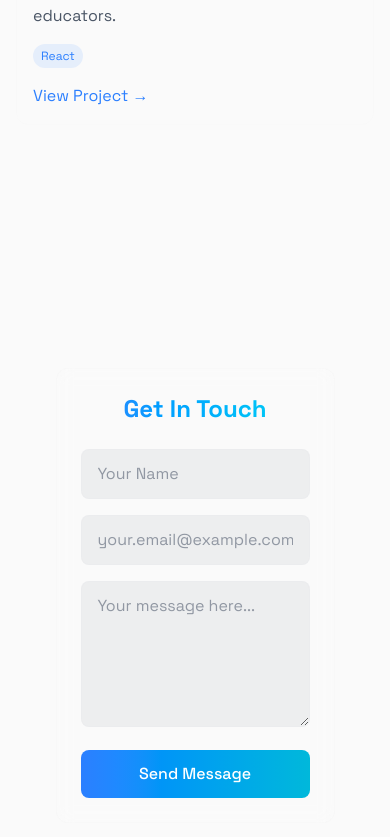
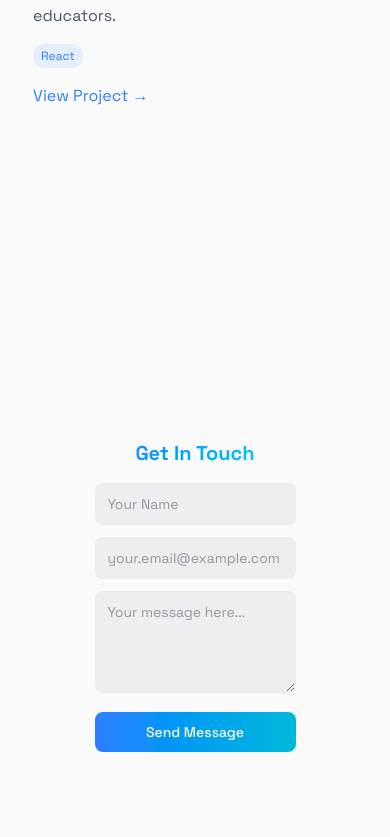
Before and after one commit to Emmanuel-x123/Emmanuel-portfolio, a React (Vite) app: page / in a window 390 px wide. Shown: the part 3433-4270 px from the top of the page. Built offline with nearby package versions, Linux system fonts and the light colour scheme.

Commit message:
made cganges to contact section

```diff
--- a/src/components/section/Contact.jsx
+++ b/src/components/section/Contact.jsx
@@ -45,14 +45,17 @@ export const Contact = () => {
   };
 
   return (
-    <section id="contact" className="min-h-screen flex items-center justify-center py-12 md:py-20 px-4 sm:px-6">
+    <section
+      id="contact"
+      className="min-h-screen flex items-center justify-center py-8 sm:py-12 md:py-16 lg:py-20 px-4 sm:px-6 lg:px-8"
+    >
       <RevealOnScroll>
-        <div className="w-full max-w-md md:max-w-lg lg:max-w-xl xl:max-w-2xl p-6 md:p-8 lg:p-10 bg-white/5 backdrop-blur-sm rounded-xl border border-gray-200/10 hover:border-blue-500/20 transition-all duration-300">
-          <h2 className="text-2xl sm:text-3xl md:text-4xl font-bold mb-6 md:mb-10 bg-gradient-to-r from-blue-500 to-cyan-400 bg-clip-text text-transparent text-center">
+        <div className="w-full max-w-xs xs:max-w-sm sm:max-w-md md:max-w-lg lg:max-w-xl xl:max-w-2xl p-4 sm:p-6 md:p-8 lg:p-10 bg-white/5 backdrop-blur-sm rounded-xl border border-gray-200/10 hover:border-blue-500/20 transition-all duration-300 mx-auto">
+          <h2 className="text-xl xs:text-2xl sm:text-3xl md:text-4xl font-bold mb-4 sm:mb-6 md:mb-8 lg:mb-10 bg-gradient-to-r from-blue-500 to-cyan-400 bg-clip-text text-transparent text-center">
             Get In Touch
           </h2>
 
-          <form className="space-y-4 sm:space-y-6" onSubmit={handleSubmit}>
+          <form className="space-y-3 sm:space-y-4 md:space-y-5 lg:space-y-6" onSubmit={handleSubmit}>
             <div className="relative">
               <input
                 type="text"
@@ -60,7 +63,7 @@ export const Contact = () => {
                 name="name"
                 required
                 value={formData.name}
-                className="w-full bg-gray-900/5 dark:bg-white/5 border border-gray-300/10 dark:border-gray-600/20 rounded-lg px-4 py-3 text-gray-800 dark:text-gray-200 transition-all duration-200 focus:outline-none focus:ring-2 focus:ring-blue-500 focus:border-transparent placeholder-gray-500/70"
+                className="w-full bg-gray-900/5 dark:bg-white/5 border border-gray-300/10 dark:border-gray-600/20 rounded-lg px-3 sm:px-4 py-2.5 sm:py-3 text-sm sm:text-base text-gray-800 dark:text-gray-200 transition-all duration-200 focus:outline-none focus:ring-2 focus:ring-blue-500 focus:border-transparent placeholder-gray-500/70"
                 placeholder="Your Name"
                 onChange={(e) => setFormData({ ...formData, name: e.target.value })}
               />
@@ -73,7 +76,7 @@ export const Contact = () => {
                 name="email"
                 required
                 value={formData.email}
-                className="w-full bg-gray-900/5 dark:bg-white/5 border border-gray-300/10 dark:border-gray-600/20 rounded-lg px-4 py-3 text-gray-800 dark:text-gray-200 transition-all duration-200 focus:outline-none focus:ring-2 focus:ring-blue-500 focus:border-transparent placeholder-gray-500/70"
+                className="w-full bg-gray-900/5 dark:bg-white/5 border border-gray-300/10 dark:border-gray-600/20 rounded-lg px-3 sm:px-4 py-2.5 sm:py-3 text-sm sm:text-base text-gray-800 dark:text-gray-200 transition-all duration-200 focus:outline-none focus:ring-2 focus:ring-blue-500 focus:border-transparent placeholder-gray-500/70"
                 placeholder="your.email@example.com"
                 onChange={(e) => setFormData({ ...formData, email: e.target.value })}
               />
@@ -84,10 +87,10 @@ export const Contact = () => {
                 id="message"
                 name="message"
                 required
-                rows={5}
+                rows={4}
+                className="w-full bg-gray-900/5 dark:bg-white/5 border border-gray-300/10 dark:border-gray-600/20 rounded-lg px-3 sm:px-4 py-2.5 sm:py-3 text-sm sm:text-base text-gray-800 dark:text-gray-400 transition-all duration-200 focus:outline-none focus:ring-2 focus:ring-blue-500 focus:border-transparent placeholder-gray-500/70 resize-vertical min-h-[100px] sm:min-h-[120px]"
+                placeholder="Your message here..."
                 value={formData.message}
-                className="w-full bg-gray-900/5 dark:bg-white/5 border border-gray-300/10 dark:border-gray-600/20 rounded-lg px-4 py-3 text-gray-800 dark:text-gray-400 transition-all duration-200 focus:outline-none focus:ring-2 focus:ring-blue-500 focus:border-transparent placeholder-gray-500/70"
-                placeholder="Your message here..."
                 onChange={(e) => setFormData({ ...formData, message: e.target.value })}
               />
             </div>
@@ -95,13 +98,18 @@ export const Contact = () => {
             <button
               type="submit"
               disabled={isSubmitting}
-              className={`w-full bg-gradient-to-r from-blue-500 to-cyan-500 text-white py-3 px-6 rounded-lg font-medium transition-all duration-300 hover:shadow-lg hover:shadow-blue-500/20 flex items-center justify-center ${
+              className={`w-full bg-gradient-to-r from-blue-500 to-cyan-500 text-white py-2.5 sm:py-3 px-4 sm:px-6 rounded-lg font-medium transition-all duration-300 hover:shadow-lg hover:shadow-blue-500/20 flex items-center justify-center text-sm sm:text-base ${
                 isSubmitting ? "opacity-80 cursor-not-allowed" : "hover:-translate-y-0.5"
               }`}
             >
               {isSubmitting ? (
                 <>
-                  <svg className="animate-spin -ml-1 mr-3 h-5 w-5 text-white" xmlns="http://www.w3.org/2000/svg" fill="none" viewBox="0 0 24 24">
+                  <svg
+                    className="animate-spin -ml-1 mr-2 sm:mr-3 h-4 w-4 sm:h-5 sm:w-5 text-white"
+                    xmlns="http://www.w3.org/2000/svg"
+                    fill="none"
+                    viewBox="0 0 24 24"
+                  >
                     <circle className="opacity-25" cx="12" cy="12" r="10" stroke="currentColor" strokeWidth="4"></circle>
                     <path className="opacity-75" fill="currentColor" d="M4 12a8 8 0 018-8V0C5.373 0 0 5.373 0 12h4zm2 5.291A7.962 7.962 0 014 12H0c0 3.042 1.135 5.824 3 7.938l3-2.647z"></path>
                   </svg>
```
